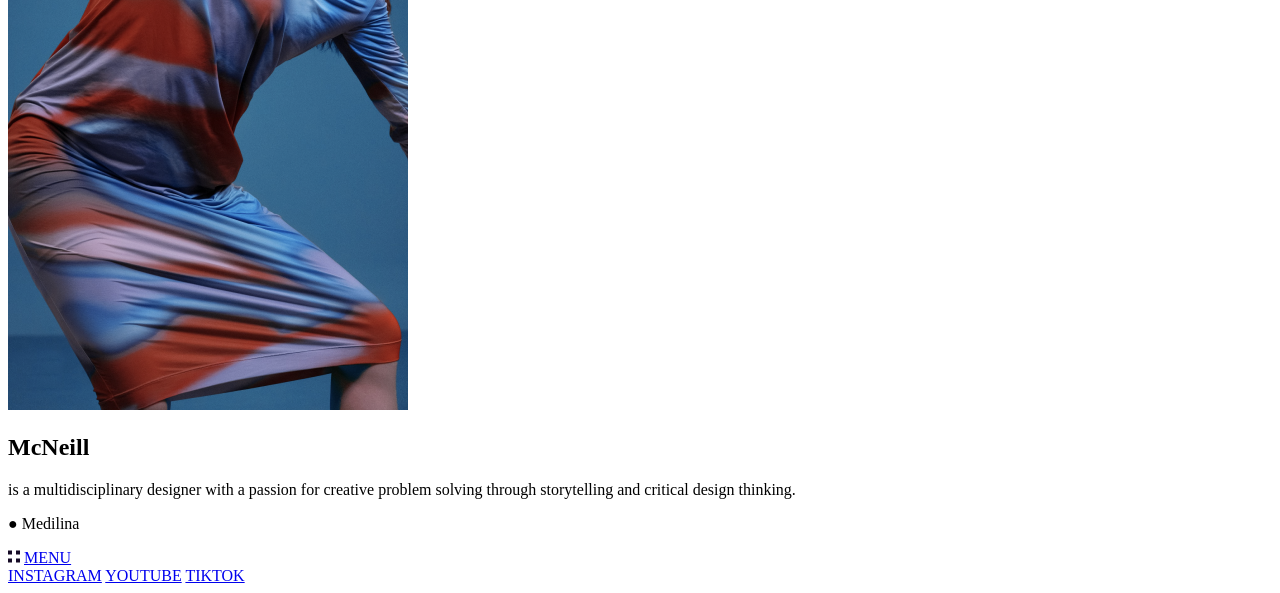
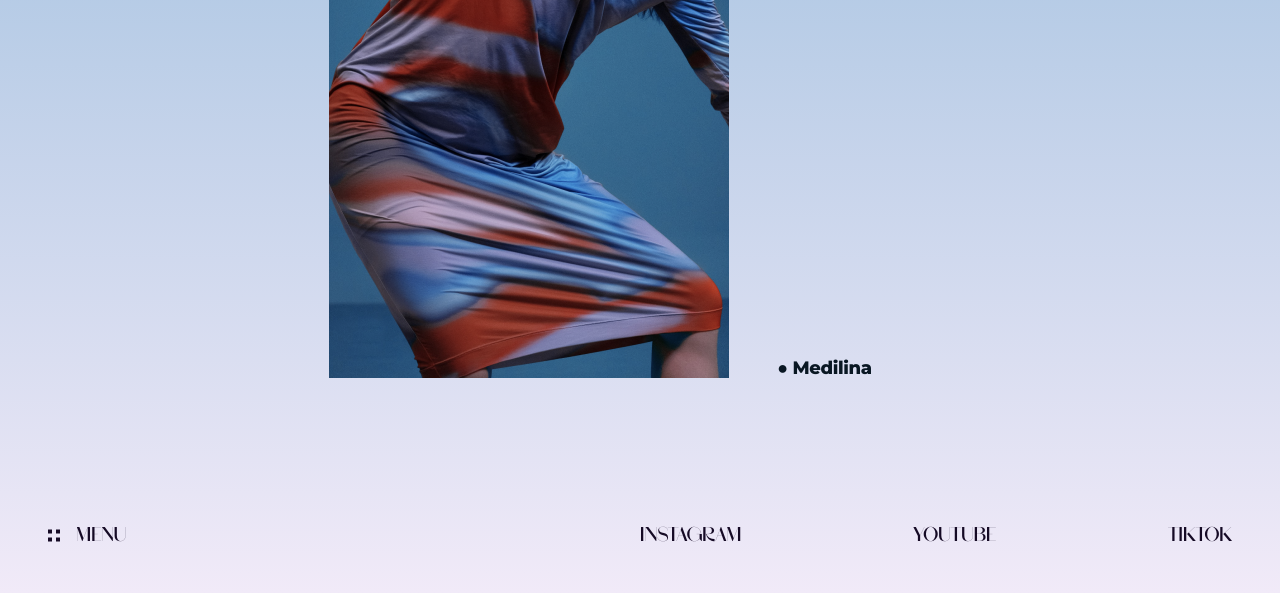
Before and after one commit to Preethi-Dev/Modern-Layout-31, a plain HTML site: page index.html in a window 1280 px wide. Shown: the part 270-863 px from the top of the page. Drawn offline with Linux system fonts and the light colour scheme.

Commit message:
update final styles

```diff
--- a/style.css
+++ b/style.css
@@ -1,5 +1,162 @@
+/* Fonts */
+@import url("https://fonts.googleapis.com/css2?family=Montserrat:ital,wght@0,100;0,200;0,300;0,400;0,500;0,600;0,700;0,800;0,900;1,100;1,200;1,300;1,400;1,500;1,600;1,700;1,800;1,900&display=swap");
+
+@font-face {
+  font-family: "Arthead FREE";
+  src: url(./asstes/fonts/Arthead-Regular\ FREE.otf);
+}
+
 /* Resets */
-/* Fonts */
+*,
+*::before,
+*::after {
+  margin: 0;
+  padding: 0;
+  box-sizing: border-box;
+}
+
+a {
+  text-decoration: none;
+}
+
 /* Variables */
+:root {
+  --primary: #091723;
+  --secondary: #150a25;
+  --bg: linear-gradient(180deg, #9cbede 0%, #f1eaf8 100%);
+}
+
 /* Base Styles */
+body {
+  color: var(--primary);
+  background: var(--bg);
+  background-repeat: no-repeat;
+  background-color: #f1eaf8;
+}
+
+a {
+  color: var(--primary);
+}
+
+img {
+  max-width: 100%;
+}
+
+.container {
+  min-height: 100vh;
+  max-width: 1800px;
+  margin: 0 auto;
+
+  display: flex;
+  flex-direction: column;
+  justify-content: space-between;
+}
+
+.container > * {
+  padding: 3rem;
+}
+
+main .title h1,
+.text h2 {
+  font-family: "Arthead FREE";
+  font-style: normal;
+  font-weight: 400;
+  line-height: 139px;
+}
+
+main .text p {
+  font-family: "Montserrat";
+  font-style: normal;
+  font-weight: 400;
+  font-size: 1.125rem;
+  line-height: 148%;
+  text-align: justify;
+  letter-spacing: -0.02em;
+}
+
+main .text .image_copy {
+  font-weight: 800;
+}
+
+footer {
+  display: flex;
+  justify-content: space-between;
+}
+
+footer .menu {
+  display: flex;
+  gap: 1rem;
+}
+
+footer a {
+  font-family: "Arthead FREE";
+  font-style: normal;
+  font-weight: 400;
+  font-size: 1.25rem;
+  line-height: 19px;
+  color: var(--secondary);
+}
+
 /* Mobile Styles */
+.container {
+  gap: 3rem;
+}
+
+main {
+  display: flex;
+  flex-direction: column;
+  align-items: center;
+}
+
+main .title h1,
+.text h2 {
+  font-size: 6rem;
+}
+
+main .text {
+  display: flex;
+  flex-direction: column;
+
+  max-width: 432px;
+}
+
+footer .social_media_link {
+  display: none;
+}
+
+/* Tablet Styles */
+@media screen and (min-width: 600px) {
+  main .title h1 {
+    font-size: 8rem;
+  }
+
+  footer > * {
+    width: 100%;
+  }
+
+  footer .social_media_link {
+    display: flex;
+    justify-content: space-between;
+  }
+}
+
+/* Laptop and Desktop Styles */
+@media screen and (min-width: 1200px) {
+  main .title h1 {
+    font-size: 9rem;
+  }
+
+  main {
+    flex-direction: row;
+    align-items: flex-start;
+    gap: 3rem;
+  }
+
+  main .text {
+    align-self: stretch;
+  }
+
+  main .text .image_copy {
+    margin-top: auto;
+  }
+}
```
